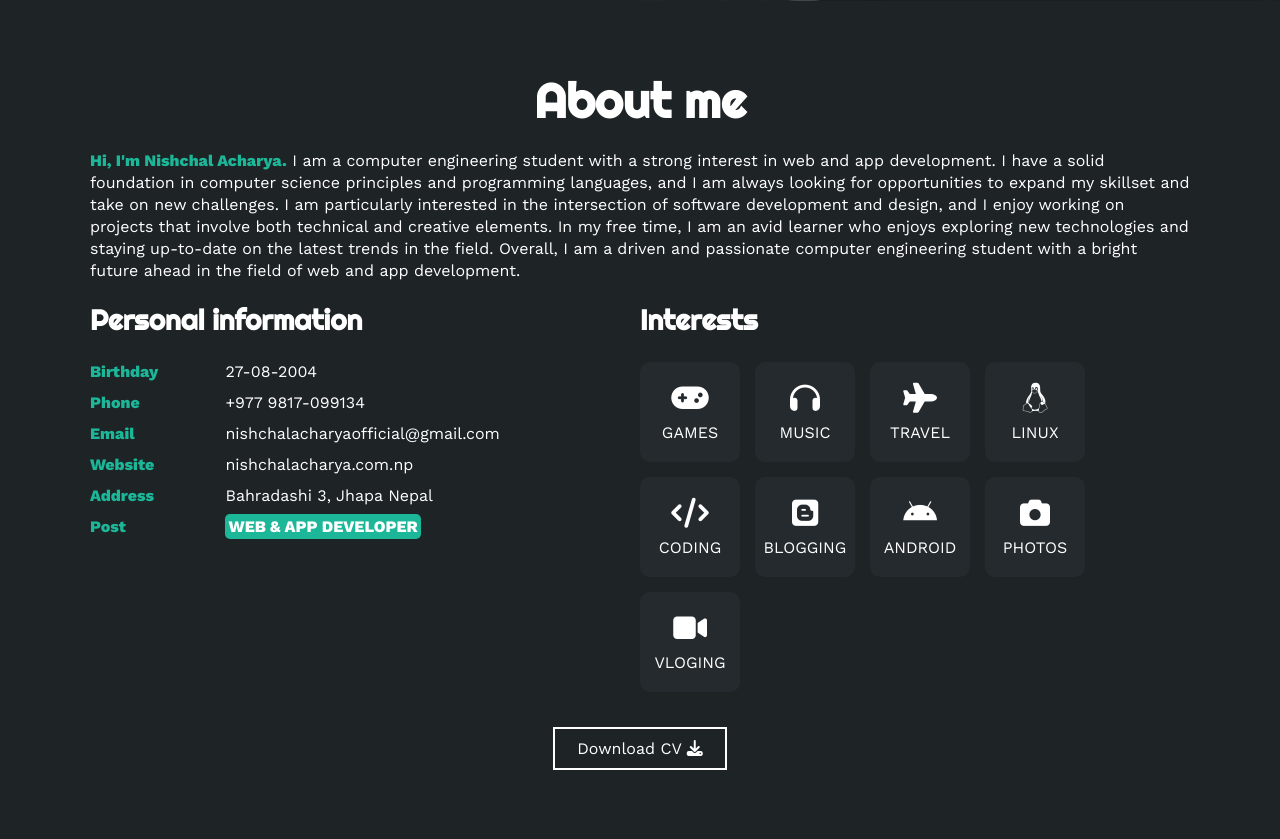
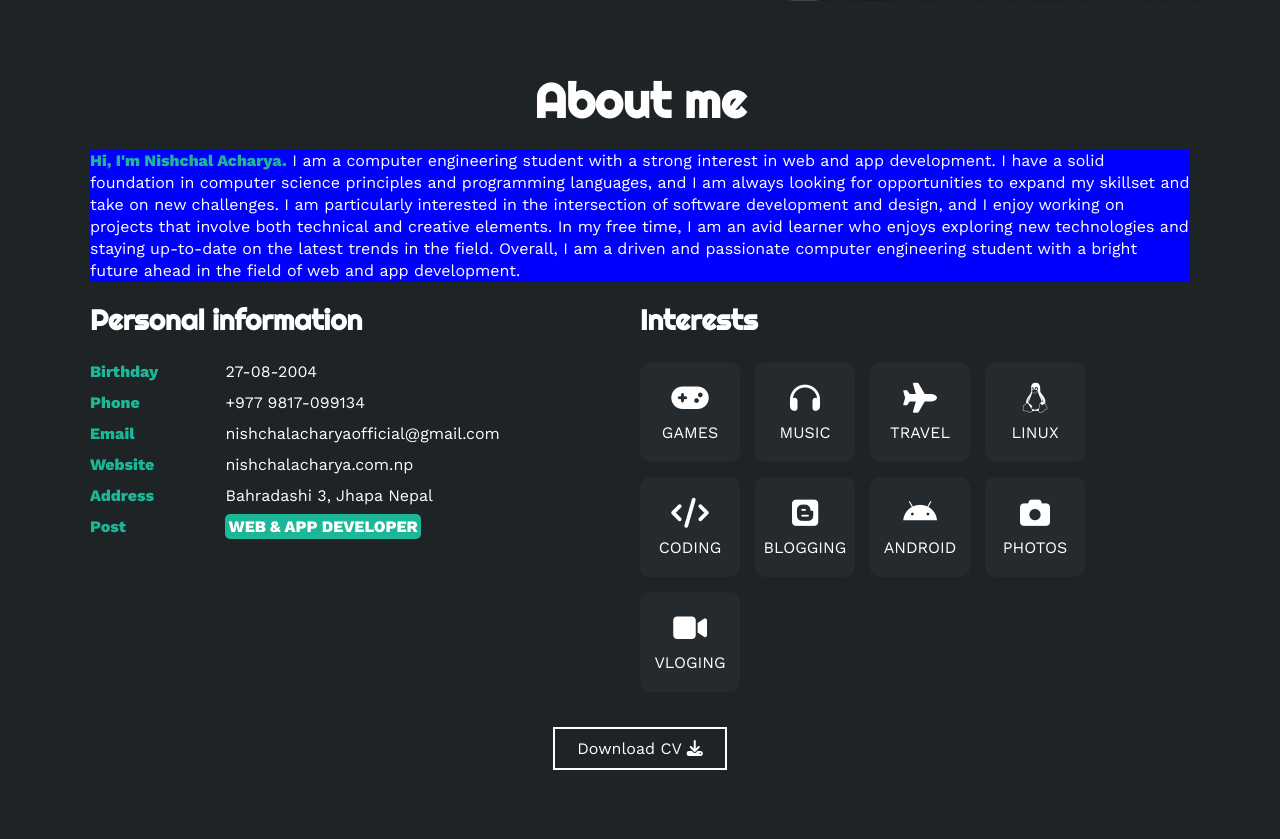
Before and after one commit to Nischal-Acharya/nischalsite, a PHP site: page / in a window 1280 px wide. Shown: the part 799-1638 px from the top of the page. Run offline with PHP 8.4, Linux system fonts and the light colour scheme; some libraries are stand-ins or nearby versions.

Commit message:
Update estilo.css

```diff
--- a/estilo.css
+++ b/estilo.css
@@ -126,7 +126,8 @@ html{
     font: 18px;
     line-height: 22px;
     margin-bottom: 20px;
-    justify-content: space-around;
+    justify-content: space-between;
+    background-color: blue;
 }
 .sobremi .contenido-seccion p span{
     color: #1CB698;
```
